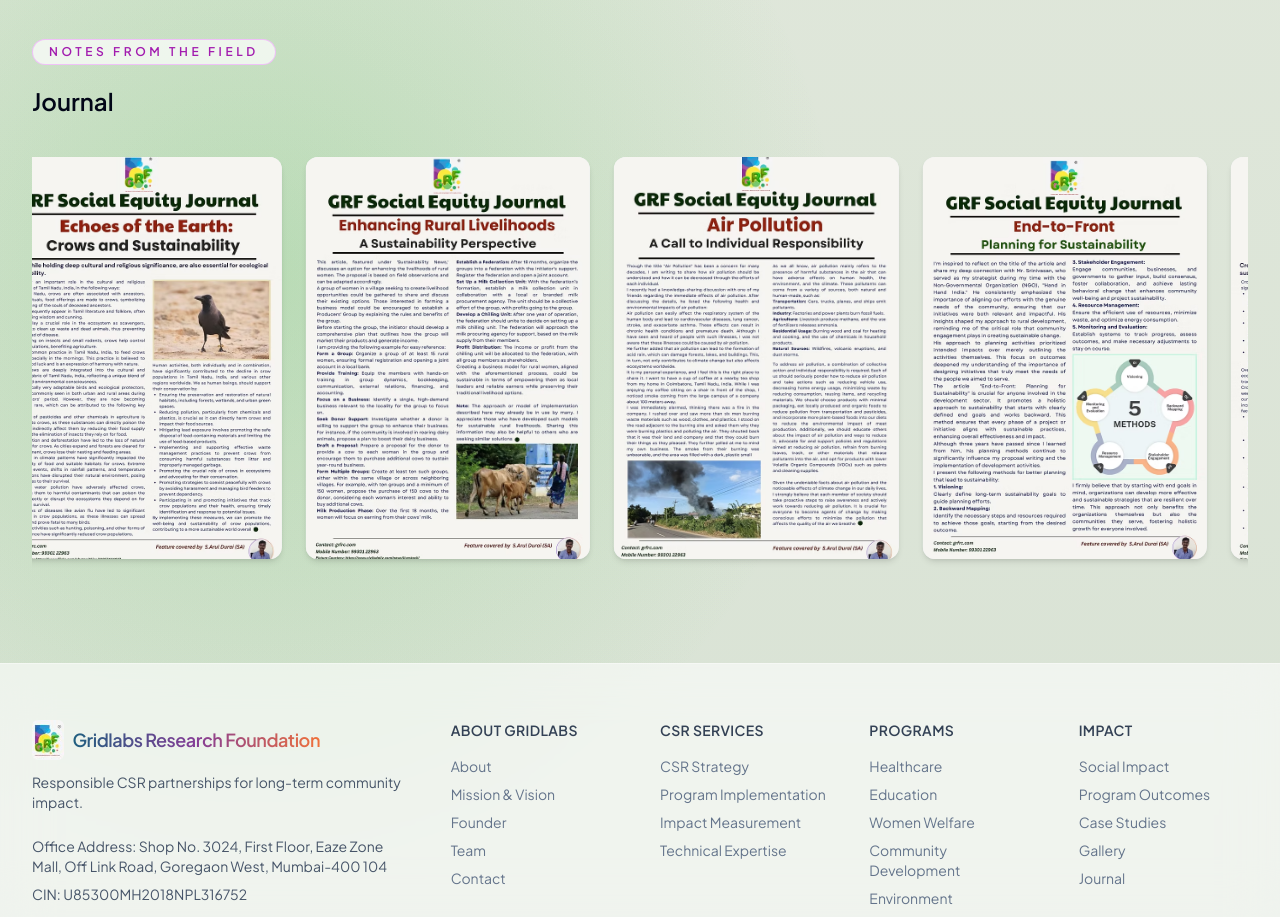
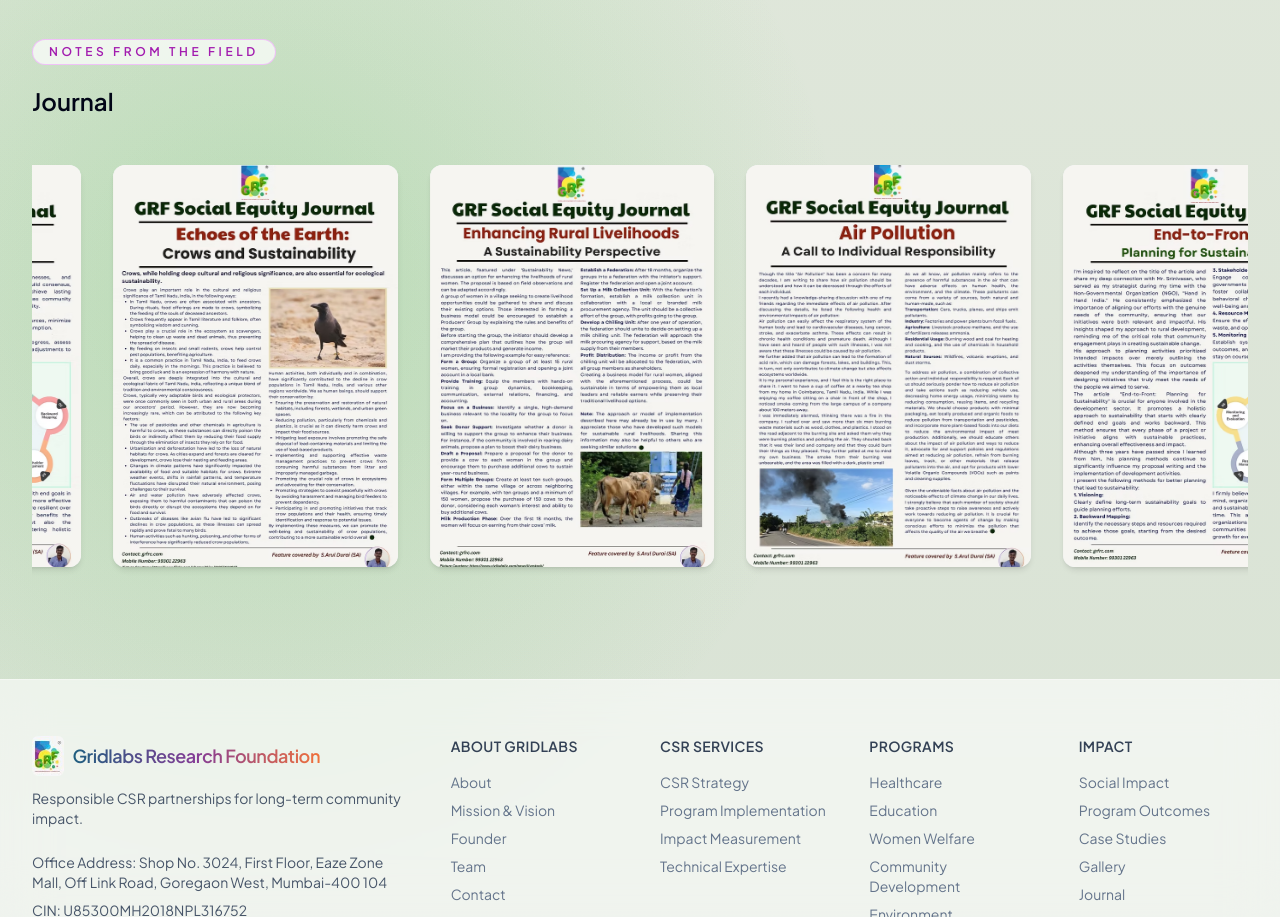
Before and after one commit to SvntyTooPixels/gridlabs, a Next.js app: page /impact in a window 1280 px wide. Shown: the part 2496-3413 px from the top of the page. Built offline with nearby package versions, Linux system fonts and the light colour scheme.

Commit message:
feat: Replace `framer-motion` infinite scroll animation with CSS `@keyframes` for performance.

```diff
--- a/src/components/visual/InfiniteImageScroll.tsx
+++ b/src/components/visual/InfiniteImageScroll.tsx
@@ -1,8 +1,7 @@
 "use client";
 
-import { useState, useEffect, useRef } from "react";
+import { useState, useEffect } from "react";
 import Image from "next/image";
-import { motion, useAnimationControls } from "framer-motion";
 
 interface JournalImage {
   image: string;
@@ -16,21 +15,9 @@
 
 export function InfiniteImageScroll({ images }: InfiniteImageScrollProps) {
   const [expandedImage, setExpandedImage] = useState<JournalImage | null>(null);
-  const controls = useAnimationControls();
 
   // Create a tripled array for seamless infinite effect
   const list = [...images, ...images, ...images];
-
-  useEffect(() => {
-    controls.start({
-      x: [0, "-33.33%"],
-      transition: {
-        duration: 20,
-        ease: "linear",
-        repeat: Infinity,
-      },
-    });
-  }, [controls]);
 
   // Handle Escape key
   useEffect(() => {
@@ -43,17 +30,22 @@
 
   return (
     <>
-      <div className="relative w-full overflow-hidden py-10">
-        <motion.div
-          animate={controls}
-          className="flex gap-4 md:gap-6 w-fit"
-          onHoverStart={() => controls.stop()}
-          onHoverEnd={() =>
-            controls.start({
-              x: [null, "-33.33%"],
-              transition: { duration: 20, ease: "linear", repeat: Infinity },
-            })
-          }
+      <style dangerouslySetInnerHTML={{ __html: `
+        @keyframes marquee {
+          0% { transform: translateX(0); }
+          100% { transform: translateX(-33.333%); }
+        }
+        .animate-marquee-infinite {
+          animation: marquee 30s linear infinite;
+        }
+        // .pause-on-hover:hover .animate-marquee-infinite {
+        //   animation-play-state: paused;
+        // }
+      `}} />
+
+      <div className="relative w-full overflow-hidden py-12 pause-on-hover">
+        <div
+          className="flex gap-6 md:gap-8 w-fit animate-marquee-infinite"
         >
           {list.map((item, idx) => (
             <div
@@ -78,7 +70,7 @@
               </div>
             </div>
           ))}
-        </motion.div>
+        </div>
       </div>
 
       {/* Full screen overlay */}
```
